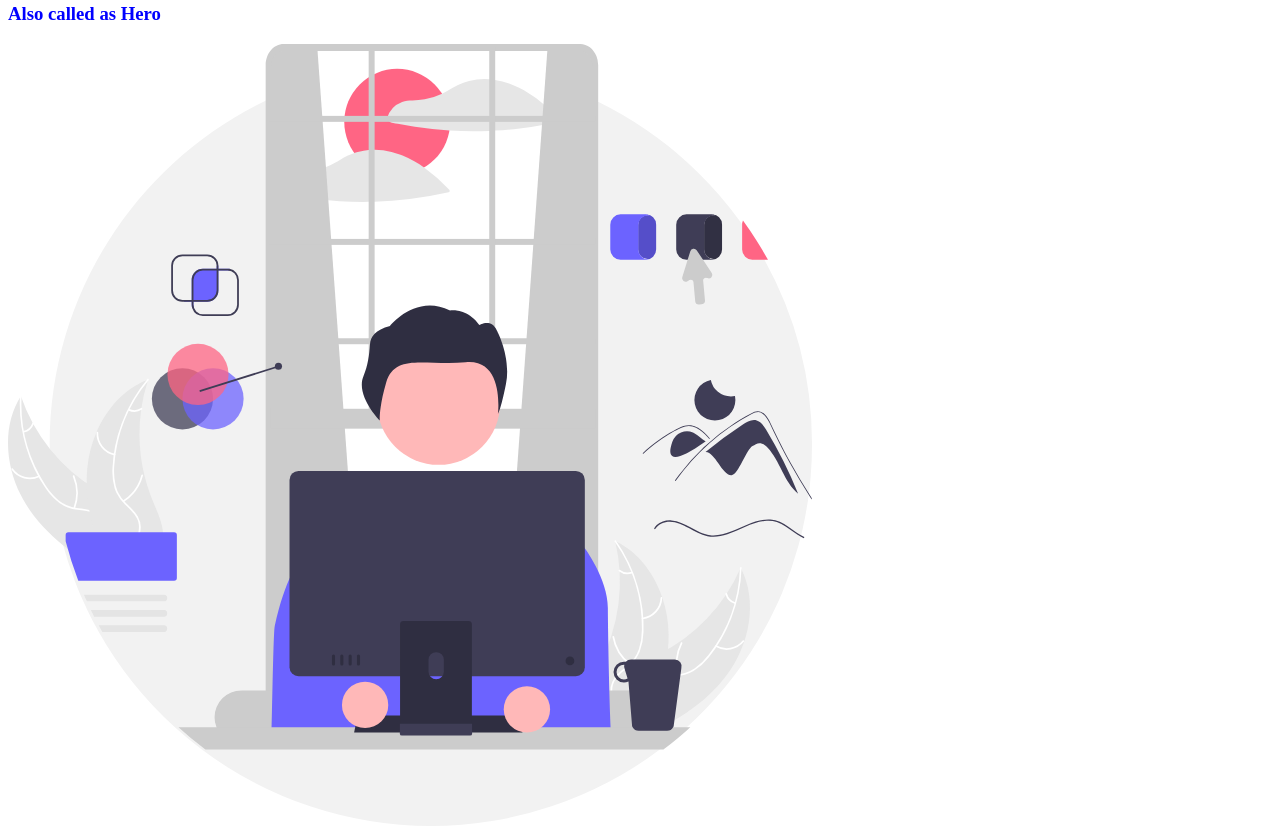
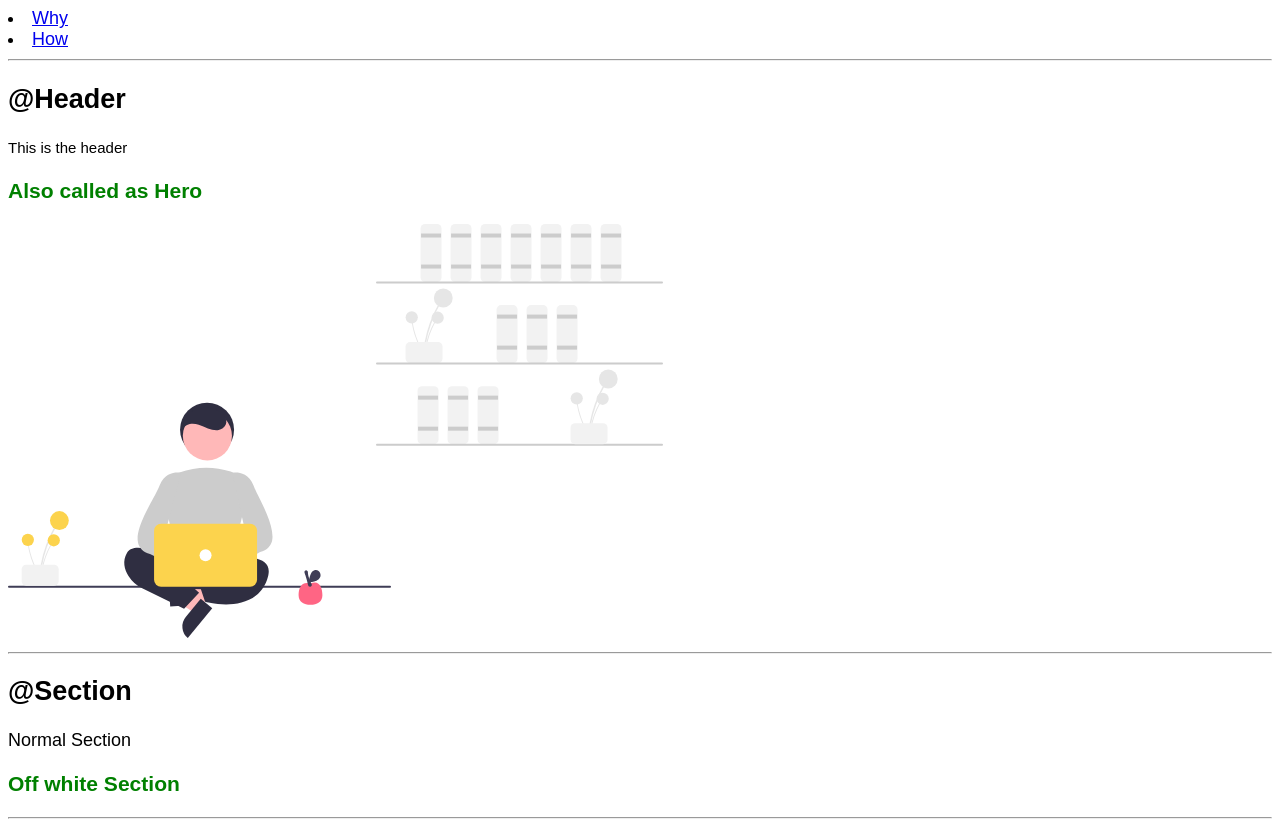
Before and after one commit to anup1551/Component-Librabry, a plain HTML site: page index.html in a window 1280 px wide. Shown: the part 1285-2122 px from the top of the page. Drawn offline with Linux system fonts and the light colour scheme.

Commit message:
Update style sheet
Practising CSS style sheet elements

```diff
--- a/index.html
+++ b/index.html
@@ -71,7 +71,7 @@
       <header>
           <small>This is the header</small>
           <h3>Also called as Hero </h3>
-          <img src = "images/design.svg">
+          <img src = "images/coder.svg">
 
       </header>
 
--- a/styles.css
+++ b/styles.css
@@ -1,3 +1,25 @@
+<link rel="preconnect" href="https://fonts.googleapis.com">
+<link rel="preconnect" href="https://fonts.gstatic.com" crossorigin>
+<link href="https://fonts.googleapis.com/css2?family=Montserrat&display=swap" rel="stylesheet">
+
+
+:root {
+    var(--primary-color): #FCD34D;
+}
+
 body {
-    color: blue;
+    font-family: 'Montserrat', sans-serif;
+    font-size: large;
+    background-color: var(--primary-color);
 }
+Section {
+    border: 2rem, 4rem;
+    background-color: var(--primary-color);
+    border-bottom-left-radius:10px;
+}
+h3 {
+    margin: none;
+    padding: 10em, 0em;
+    color: green;
+
+}
```
Also changed, not shown: Images/coder.svg (added).
